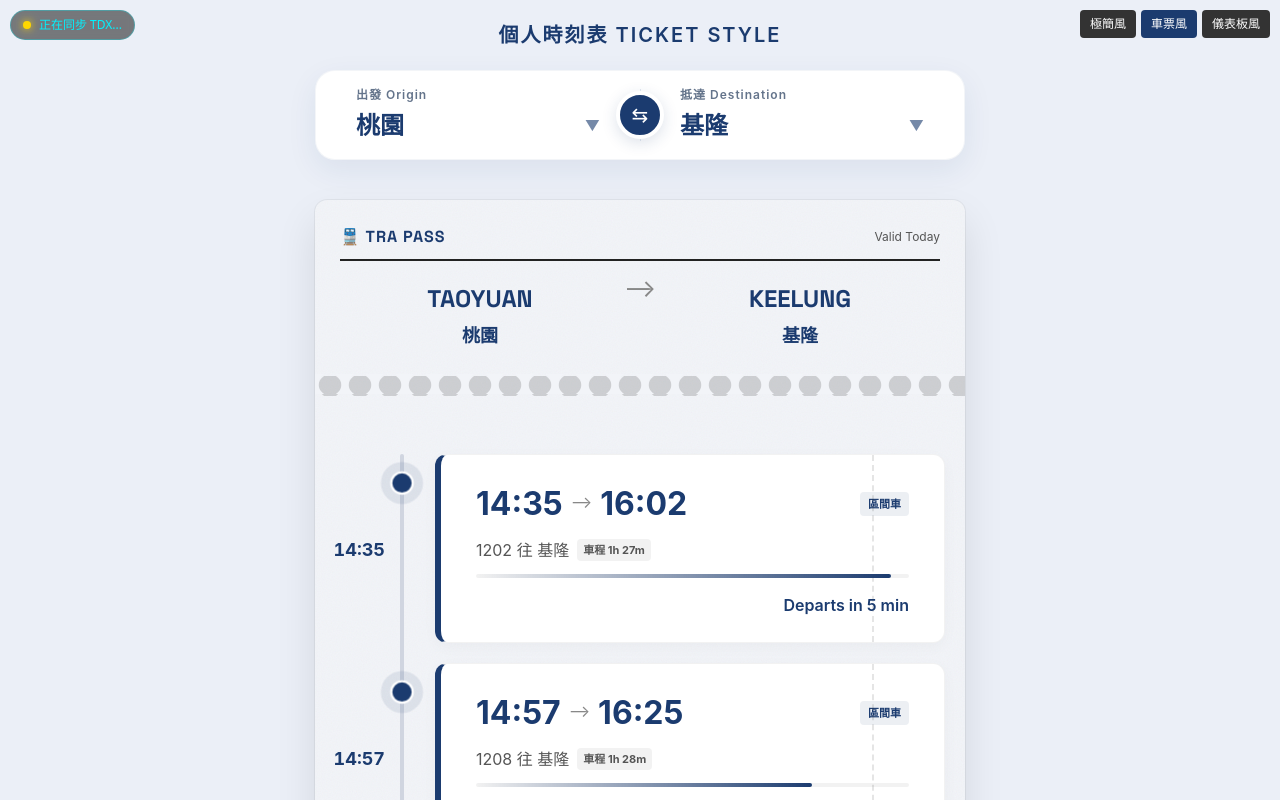
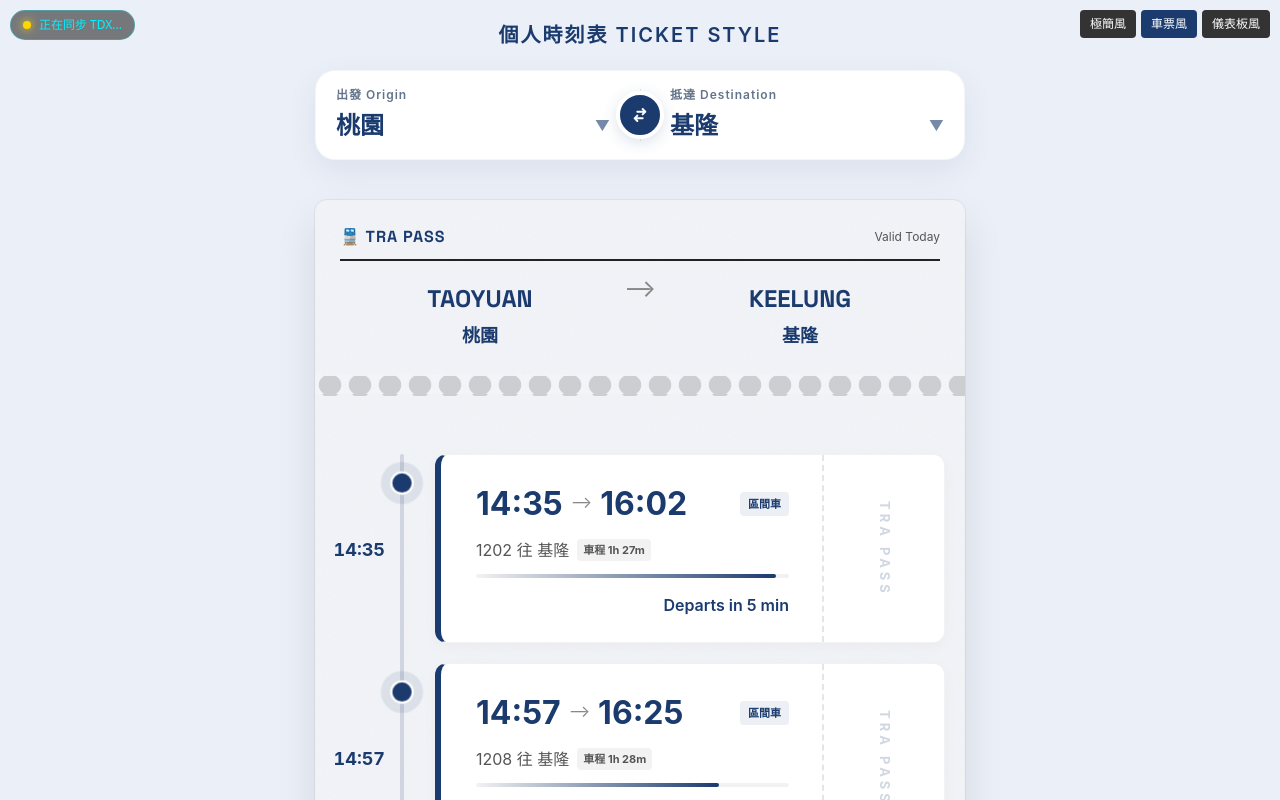
Before and after one commit to LPES104047/TRA-PASS, a Next.js app: page / in a window 1280 px wide. Both pictures are taken after a click on the button "車票風". Shown: the top 800 px of the page. Built offline with nearby package versions, Linux system fonts and the light colour scheme.

Commit message:
style: fix selector alignments, replace unicode swap icons with SVG, and restructure ticket stub in Theme 2 to avoid badge overlap

```diff
--- a/app/components/Theme1.js
+++ b/app/components/Theme1.js
@@ -89,8 +89,16 @@
         .theme1-root .option-item:hover { background: rgba(255,255,255,0.2); transform: scale(1.05); }
         .theme1-root .option-item.selected { background: var(--accent); color: #000; font-weight: bold; box-shadow: 0 0 10px var(--accent); }
 
-        .theme1-root .swap-btn { background: #FFFFFF; color: #4FACFE; border: none; border-radius: 50%; width: 42px; height: 42px; cursor: pointer; display: flex; justify-content: center; align-items: center; margin-bottom: 2px; flex-shrink: 0; box-shadow: 0 4px 15px rgba(0,0,0,0.2); transition: transform 0.2s; font-size: 20px; font-weight: bold; }
-        .theme1-root .swap-btn:hover { transform: scale(1.1) rotate(180deg); }
+        .theme1-root .swap-btn {
+            background: #FFFFFF; color: #4FACFE; border: none; border-radius: 50%;
+            width: 42px; height: 42px; cursor: pointer;
+            display: flex; justify-content: center; align-items: center;
+            flex-shrink: 0; box-shadow: 0 4px 15px rgba(0,0,0,0.2);
+            transition: transform 0.2s;
+            align-self: center;
+            transform: translateY(10px);
+        }
+        .theme1-root .swap-btn:hover { transform: translateY(10px) scale(1.1) rotate(180deg); }
 
         .theme1-root .next-train-card { text-align: center; margin-bottom: 45px; margin-top: 10px; }
         .theme1-root .countdown { font-size: 80px; font-weight: 800; line-height: 0.95; margin: 15px 0; color: #FFFFFF; text-shadow: 0 0 25px rgba(255, 255, 255, 0.25); font-variant-numeric: tabular-nums; }
@@ -159,7 +167,11 @@
                         </div>
                     </div>
                 </div>
-                <button className="swap-btn" onClick={handleSwap}>⇅</button>
+                <button className="swap-btn" onClick={handleSwap}>
+                    <svg xmlns="http://www.w3.org/2000/svg" viewBox="0 0 24 24" fill="none" stroke="currentColor" strokeWidth="3" strokeLinecap="round" strokeLinejoin="round" style={{ width: '18px', height: '18px' }}>
+                        <path d="M7 16V4M7 4L3 8M7 4L11 8M17 8v12M17 20l4-4M17 20l-4-4"/>
+                    </svg>
+                </button>
                 <div className="select-group" ref={destRef}>
                     <label>目的地 Destination</label>
                     <div className="custom-select" onClick={() => { setIsDestOpen(!isDestOpen); setIsOriginOpen(false); }}>
--- a/app/components/Theme2.js
+++ b/app/components/Theme2.js
@@ -62,13 +62,25 @@
         .theme2-root .selector-box { background: #FFFFFF; border-radius: 20px; box-shadow: 0 10px 30px rgba(27, 59, 111, 0.08); display: flex; align-items: center; width: 100%; max-width: 500px; position: relative; z-index: 200; padding: 0; height: 70px; margin-bottom: 30px; border: 1px solid rgba(27, 59, 111, 0.05); }
         .theme2-root .selector-box::after { content: ""; position: absolute; left: 50%; top: 20%; bottom: 20%; width: 1px; background: #E2E8F0; z-index: 1; }
 
-        .theme2-root .custom-select { flex: 1; background: transparent; height: 100%; display: flex; flex-direction: column; justify-content: center; align-items: flex-start; padding: 0 20px; position: relative; border-radius: 20px; transition: background 0.2s; cursor: pointer; }
+        .theme2-root .custom-select { flex: 1; background: transparent; height: 100%; display: flex; flex-direction: column; justify-content: center; align-items: flex-start; position: relative; transition: background 0.2s; cursor: pointer; }
+        .theme2-root #originContainer {
+            border-top-left-radius: 20px; border-bottom-left-radius: 20px;
+            border-top-right-radius: 0; border-bottom-right-radius: 0;
+            padding: 0 30px 0 20px;
+        }
+        .theme2-root #destContainer {
+            border-top-right-radius: 20px; border-bottom-right-radius: 20px;
+            border-top-left-radius: 0; border-bottom-left-radius: 0;
+            padding: 0 20px 0 30px;
+        }
         .theme2-root .custom-select:hover { background: #F8FAFC; }
         .theme2-root #originContainer::before { content: "出發 Origin"; font-size: 10px; color: #64748B; font-weight: 600; letter-spacing: 1px; margin-bottom: 2px; }
         .theme2-root #destContainer::before { content: "抵達 Destination"; font-size: 10px; color: #64748B; font-weight: 600; letter-spacing: 1px; margin-bottom: 2px; }
         .theme2-root .select-trigger { font-size: 18px; font-weight: 800; color: #1B3B6F; width: 100%; text-align: left; display: flex; justify-content: space-between; align-items: center; }
 
-        .theme2-root .select-options { position: absolute; top: 100%; left: 0; width: 100%; background: #FFFFFF; border: 1px solid #E0E5EC; border-radius: 12px; margin-top: 5px; max-height: 250px; overflow-y: auto; display: none; z-index: 300; box-shadow: 0 8px 24px rgba(0,0,0,0.1); padding: 10px; }
+        .theme2-root .select-options { position: absolute; top: 100%; background: #FFFFFF; border: 1px solid #E0E5EC; border-radius: 12px; margin-top: 5px; max-height: 250px; overflow-y: auto; display: none; z-index: 300; box-shadow: 0 8px 24px rgba(0,0,0,0.1); padding: 10px; min-width: 300px; }
+        .theme2-root #originContainer .select-options { left: 0; }
+        .theme2-root #destContainer .select-options { right: 0; left: auto; }
         .theme2-root .select-options.open { display: grid; grid-template-columns: repeat(3, 1fr); gap: 8px; }
         .theme2-root .option-item { padding: 10px 5px; text-align: center; border-radius: 8px; font-size: 14px; cursor: pointer; transition: background 0.2s; background: #F2F4F8; border: none; color: #1B3B6F; font-weight: 500; }
         .theme2-root .option-item:hover { background: #E0E5EC; }
@@ -151,7 +163,9 @@
         .theme2-root .card {
             border-radius: 12px;
             position: relative;
-            overflow: hidden; background: #FFFFFF; border: 1px solid rgba(0,0,0,0.05); padding: 15px; box-shadow: 0 4px 15px rgba(0,0,0,0.03); transition: transform 0.2s ease, box-shadow 0.2s ease;
+            overflow: hidden; background: #FFFFFF; border: 1px solid rgba(0,0,0,0.05);
+            padding: 15px 95px 15px 15px; /* Leave space on the right for 75px stub + 20px padding */
+            box-shadow: 0 4px 15px rgba(0,0,0,0.03); transition: transform 0.2s ease, box-shadow 0.2s ease;
         }
         .theme2-root .card:hover { transform: translateY(-3px); box-shadow: 0 8px 25px rgba(0,0,0,0.08); border-color: rgba(27,59,111,0.2); }
         .theme2-root .card-header { display: flex; justify-content: space-between; align-items: center; margin-bottom: 10px; flex-wrap: wrap; gap: 8px; }
@@ -172,8 +186,27 @@
         }
 
         .theme2-root .card::after {
-            content: ''; position: absolute; top: 0; bottom: 0; right: 70px;
+            content: ''; position: absolute; top: 0; bottom: 0; right: 75px;
             border-left: 2px dashed rgba(0,0,0,0.1);
+        }
+        .theme2-root .ticket-stub-content {
+            position: absolute;
+            right: 0;
+            top: 0;
+            bottom: 0;
+            width: 75px;
+            display: flex;
+            align-items: center;
+            justify-content: center;
+            color: #1B3B6F;
+            font-size: 11px;
+            font-weight: 700;
+            letter-spacing: 2px;
+            writing-mode: vertical-rl;
+            text-orientation: mixed;
+            opacity: 0.2;
+            z-index: 2;
+            pointer-events: none;
         }
 
         /* Desktop Overrides */
@@ -193,7 +226,9 @@
             .theme2-root .dashboard::before { left: 65px; width: 4px; } /* Center: 67px */
             .theme2-root .train-item::before { left: 56px; width: 18px; height: 18px; border-width: 2px; } /* Total width: 22px, Center: 67px */
 
-            .theme2-root .card { padding: 25px 35px; }
+            .theme2-root .card { padding: 25px 155px 25px 35px; } /* Leave space for 120px stub + 35px padding */
+            .theme2-root .card::after { right: 120px; }
+            .theme2-root .ticket-stub-content { width: 120px; font-size: 13px; letter-spacing: 4px; }
             .theme2-root .card-header h3 { font-size: 32px; }
             .theme2-root .card-body { font-size: 16px; }
             .theme2-root .countdown-text { font-size: 16px; margin-top: 15px; }
@@ -203,7 +238,8 @@
         @media (max-width: 480px) {
             .theme2-root .selector-box { flex-direction: column; height: auto; padding: 10px 0; border-radius: 16px; }
             .theme2-root .selector-box::after { display: none; }
-            .theme2-root .custom-select { width: 100%; padding: 15px 30px; align-items: center; }
+            .theme2-root #originContainer, .theme2-root #destContainer { border-radius: 16px; padding: 15px 30px; }
+            .theme2-root .custom-select { width: 100%; align-items: center; }
             .theme2-root #originContainer::before, .theme2-root #destContainer::before { text-align: center; }
             .theme2-root .select-trigger { justify-content: center; text-align: center; gap: 8px; }
             .theme2-root .swap-btn { position: relative; left: auto; top: auto; transform: none; margin: -10px auto; border: 4px solid #FFFFFF; }
@@ -216,7 +252,7 @@
             .theme2-root .dashboard::before { left: 52px; width: 2px; } /* Center: 53px */
             .theme2-root .train-item::before { left: 46px; width: 10px; height: 10px; border-width: 2px; } /* Total width: 14px, Center: 53px */
 
-            .theme2-root .card { padding: 15px 20px; }
+            .theme2-root .card { padding: 15px 95px 15px 15px; }
             .theme2-root .station-col { min-width: 0; }
             .theme2-root .station-en { font-size: 14px; word-break: break-word; line-height: 1.2; }
             .theme2-root .station-zh { font-size: 15px; margin-top: 2px; }
@@ -237,7 +273,11 @@
                     ))}
                 </div>
             </div>
-            <button className="swap-btn" onClick={handleSwap}>⇆</button>
+            <button className="swap-btn" onClick={handleSwap}>
+                <svg xmlns="http://www.w3.org/2000/svg" viewBox="0 0 24 24" fill="none" stroke="currentColor" strokeWidth="3" strokeLinecap="round" strokeLinejoin="round" style={{ width: '16px', height: '16px' }}>
+                    <path d="M16 17H4M4 17l4 4M4 17l4-4M8 7h12M20 7l-4-4M20 7l-4 4"/>
+                </svg>
+            </button>
             <div className="custom-select" id="destContainer" ref={destRef} onClick={() => { setIsDestOpen(!isDestOpen); setIsOriginOpen(false); }}>
                 <div className="select-trigger">{dest} <span style={{ fontSize: '0.6em', opacity: 0.6 }}>▼</span></div>
                 <div className={`select-options ${isDestOpen ? 'open' : ''}`}>
@@ -290,6 +330,7 @@
                       <div key={t.number} className="train-item" style={{"--dot-color": dotColor}}>
                           <div className="time-label">{t.depTime}</div>
                           <div className="card" style={{borderLeft: `6px solid ${dotColor}`}}>
+                              <div className="ticket-stub-content">TRA PASS</div>
                               <div className="card-header">
                                   <h3>
                                       <span>{t.delay > 0 ? <><del style={{opacity: 0.5, fontSize: '0.8em', marginRight: '6px', color: '#888'}}>{t.depTime}</del><span style={{color: '#FF6B6B'}}>{formatTime(t.actualDepMins)}</span></> : t.depTime}</span>
--- a/app/components/Theme3.js
+++ b/app/components/Theme3.js
@@ -52,19 +52,31 @@
         .theme3-root .selector-box { background: rgba(30, 41, 59, 0.7); backdrop-filter: blur(20px); -webkit-backdrop-filter: blur(20px); border: 1px solid rgba(255, 255, 255, 0.1); border-radius: 16px; box-shadow: 0 10px 40px rgba(0, 0, 0, 0.4), inset 0 1px 0 rgba(255,255,255,0.1); display: flex; align-items: center; width: 100%; max-width: 500px; position: relative; z-index: 200; padding: 0; height: 70px; margin-bottom: 30px; }
         .theme3-root .selector-box::after { content: ""; position: absolute; left: 50%; top: 25%; bottom: 25%; width: 1px; background: rgba(255, 255, 255, 0.1); z-index: 1; }
 
-        .theme3-root .custom-select { flex: 1; background: transparent; height: 100%; display: flex; flex-direction: column; justify-content: center; align-items: flex-start; padding: 0 20px; position: relative; border-radius: 16px; transition: background 0.2s; cursor: pointer; }
+        .theme3-root .custom-select { flex: 1; background: transparent; height: 100%; display: flex; flex-direction: column; justify-content: center; align-items: flex-start; position: relative; transition: background 0.2s; cursor: pointer; }
+        .theme3-root #originContainer {
+            border-top-left-radius: 16px; border-bottom-left-radius: 16px;
+            border-top-right-radius: 0; border-bottom-right-radius: 0;
+            padding: 0 30px 0 20px;
+        }
+        .theme3-root #destContainer {
+            border-top-right-radius: 16px; border-bottom-right-radius: 16px;
+            border-top-left-radius: 0; border-bottom-left-radius: 0;
+            padding: 0 20px 0 30px;
+        }
         .theme3-root .custom-select:hover { background: rgba(255, 255, 255, 0.05); }
         .theme3-root #originContainer::before { content: "DEPARTURE"; font-size: 10px; color: #94A3B8; font-weight: 600; letter-spacing: 2px; margin-bottom: 2px; }
         .theme3-root #destContainer::before { content: "ARRIVAL"; font-size: 10px; color: #94A3B8; font-weight: 600; letter-spacing: 2px; margin-bottom: 2px; }
         .theme3-root .select-trigger { font-size: 18px; font-weight: 700; color: #F8FAFC; width: 100%; text-align: left; display: flex; justify-content: space-between; align-items: center; letter-spacing: 1px; border: none; background: transparent; padding: 0; }
 
         .theme3-root .select-options {
-            position: absolute; top: calc(100% + 5px); left: 15px; right: 15px;
+            position: absolute; top: calc(100% + 5px);
             background: rgba(30, 15, 60, 0.95); border: 1px solid rgba(255,255,255,0.15); border-radius: 8px;
             max-height: 250px; overflow-y: auto; display: none; z-index: 300;
             box-shadow: 0 10px 30px rgba(0,0,0,0.5); backdrop-filter: blur(20px); padding: 10px;
             min-width: 300px; max-width: 100vw;
         }
+        .theme3-root #originContainer .select-options { left: 15px; }
+        .theme3-root #destContainer .select-options { right: 15px; left: auto; }
         .theme3-root .select-options.open { display: grid; grid-template-columns: repeat(3, 1fr); gap: 8px; }
         .theme3-root .option-item { padding: 10px 5px; text-align: center; border-radius: 6px; font-size: 14px; cursor: pointer; transition: background 0.2s; background: rgba(255,255,255,0.05); color: #fff; }
         .theme3-root .option-item:hover { background: rgba(255,255,255,0.1); }
@@ -145,7 +157,8 @@
         @media (min-width: 768px) {
             .theme3-root h1 { font-size: 24px; letter-spacing: 4px; margin-bottom: 30px; }
             .theme3-root .selector-box { max-width: 650px; height: 90px; margin: 0 auto 40px auto; }
-            .theme3-root .custom-select { padding: 0 40px; }
+             .theme3-root #originContainer { padding: 0 50px 0 40px; }
+             .theme3-root #destContainer { padding: 0 40px 0 50px; }
             .theme3-root #originContainer::before, .theme3-root #destContainer::before { font-size: 11px; margin-bottom: 4px; }
             .theme3-root .select-trigger { font-size: 24px; }
             .theme3-root .swap-btn { width: 48px; height: 48px; font-size: 20px; }
@@ -166,7 +179,11 @@
                     ))}
                 </div>
             </div>
-            <button className="swap-btn" onClick={handleSwap}>⇆</button>
+            <button className="swap-btn" onClick={handleSwap}>
+                 <svg xmlns="http://www.w3.org/2000/svg" viewBox="0 0 24 24" fill="none" stroke="currentColor" strokeWidth="3" strokeLinecap="round" strokeLinejoin="round" style={{ width: '16px', height: '16px' }}>
+                     <path d="M16 17H4M4 17l4 4M4 17l4-4M8 7h12M20 7l-4-4M20 7l-4 4"/>
+                 </svg>
+             </button>
             <div className="custom-select" id="destContainer" ref={destRef} onClick={() => { setIsDestOpen(!isDestOpen); setIsOriginOpen(false); }}>
                 <div className="select-trigger">{dest} <span style={{ fontSize: '0.6em', opacity: 0.6, color: '#38BDF8' }}>▼</span></div>
                 <div className={`select-options ${isDestOpen ? 'open' : ''}`}>
```
